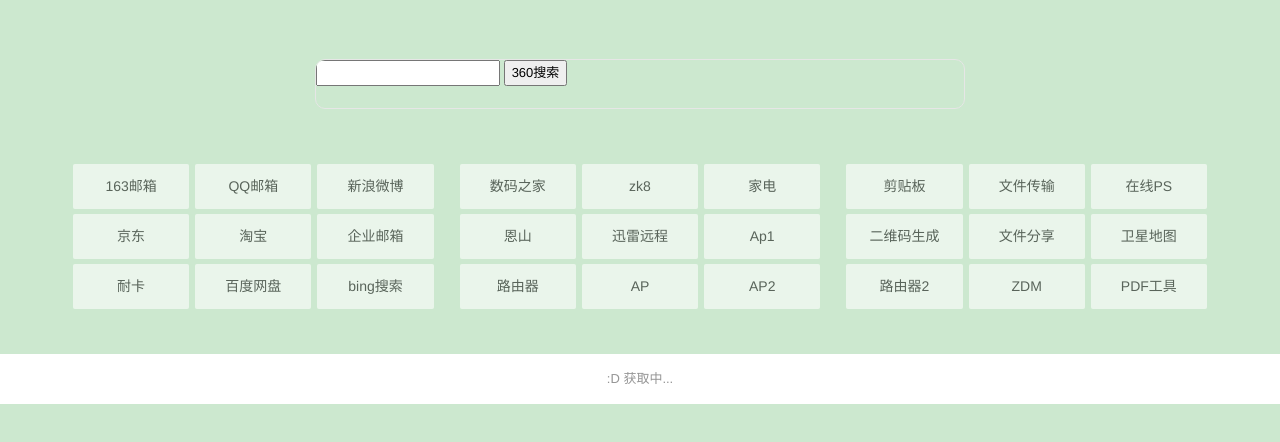
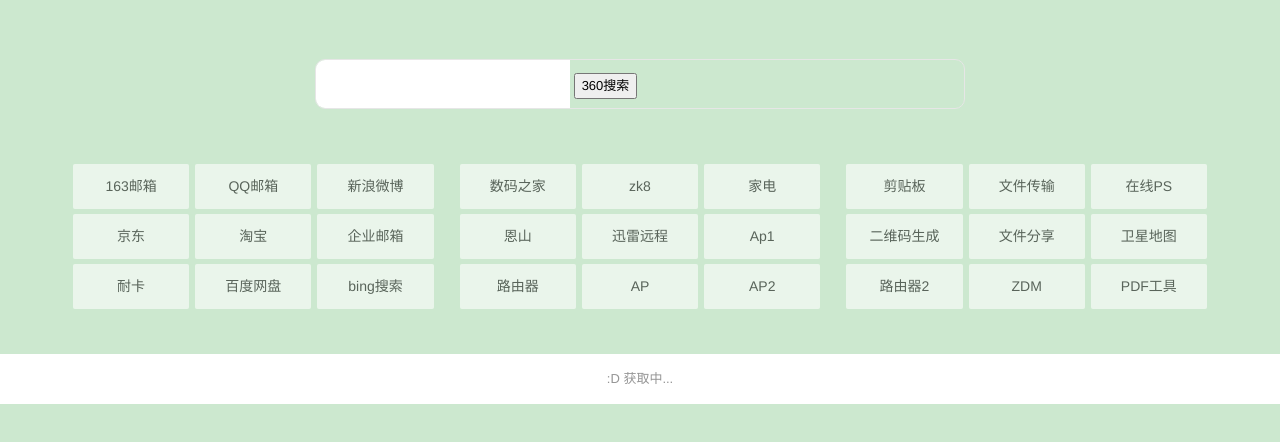
Before and after one commit to kdpsky/kdpsky.github.io, a plain HTML site: page index.html in a window 1280 px wide. Shown: the part 62-504 px from the top of the page. Drawn offline with Linux system fonts and the light colour scheme.

Commit message:
Update index.html

```diff
--- a/index.html
+++ b/index.html
@@ -43,7 +43,7 @@
 	  <div class="search">
 		<div class="search-box">
 		 <form action=" http://www.so.com/s" target="_blacnk">
-<input name="q" type="text" id="input"  autocomplete="off" x-webkit-speech class="texe">
+<input name="q" type="text" id="txt"  autocomplete="on" x-webkit-speech class="search-input">
 <input type="submit"  value="360搜索" class="buts">
 </form>
 		  <i class="search-clear icon icon-remove-sign" style="display: none;"></i>
```
